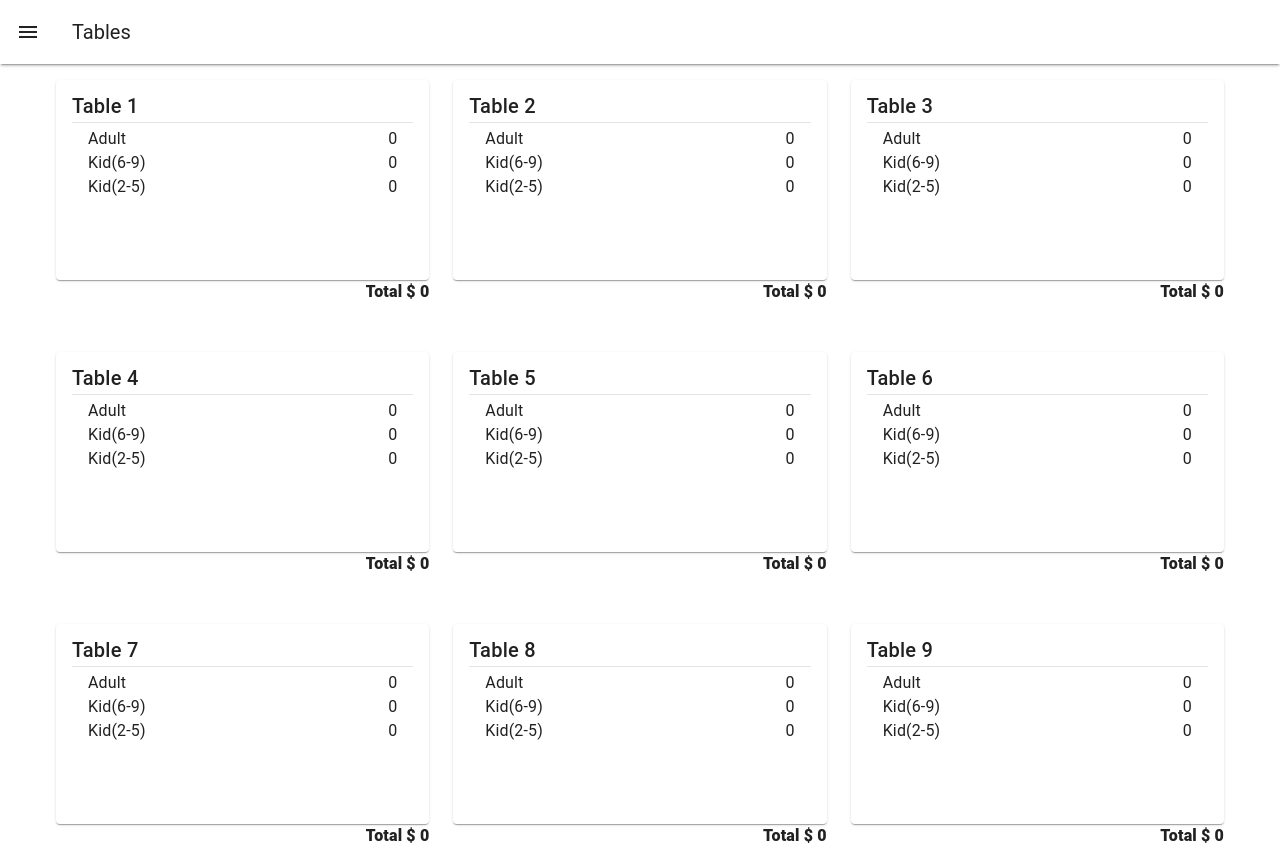
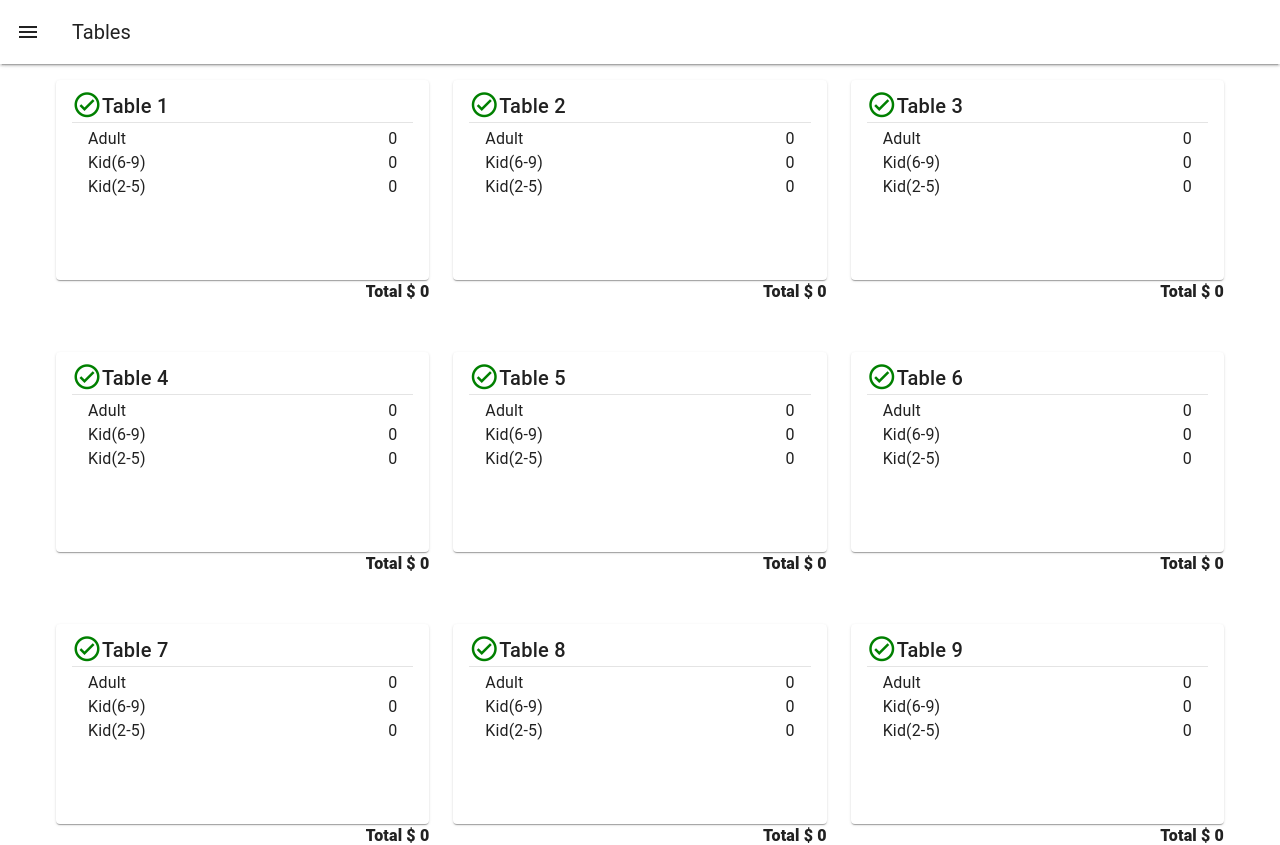
Before and after one commit to erickyan/tablemgmt, a Vue app: page / in a window 1280 px wide. Shown: the top 845 px of the page. Built offline with nearby package versions, Linux system fonts and the light colour scheme.

Commit message:
added free table icon

```diff
--- a/src/store/index.js
+++ b/src/store/index.js
@@ -178,7 +178,8 @@ export default createStore({
         // },
         // calculate total price
         calculateTotal(state){
-
+            // change table to occupied
+            state.tables[state.tableNum].occupied = true
             let num = state.tables[state.tableNum].drinks
             let numWater = 0
             let numDrink = 0
@@ -237,6 +238,7 @@ export default createStore({
             state.tables[state.tableNum].drinkPrice=0
             state.tables[state.tableNum].totalPrice=0
             state.tables[state.tableNum].goodPpl=false
+            state.tables[state.tableNum].occupied = false
         },
 
         getRevenue(state){
--- a/src/views/HomeView.vue
+++ b/src/views/HomeView.vue
@@ -7,6 +7,9 @@
             <v-card class="mx-auto" height="200" @click="addDetails(n)">
               <v-card-item>
                 <v-card-title class="headline black d-flex">
+                  <!-- <v-chip size="x-small" variant="flat" v-bind:style="[$store.state.tables[n - 1].occupied ? {'color': 'green'} : {'color': 'red'}]"> -->
+                    <v-icon icon="mdi-check-circle-outline" v-bind:style="[$store.state.tables[n - 1].occupied ? {'color': 'red'} : {'color': 'green'}]"></v-icon>
+                  <!-- </v-chip> -->
                   Table {{ n }}
                   <v-spacer></v-spacer>
                   {{ $store.state.tables[n-1].sitDownTime }}
```
